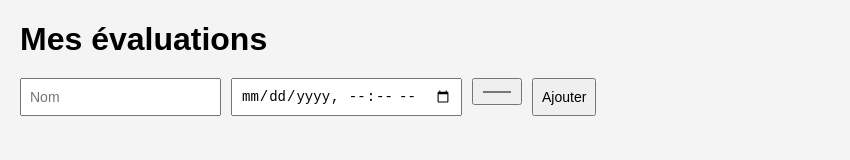
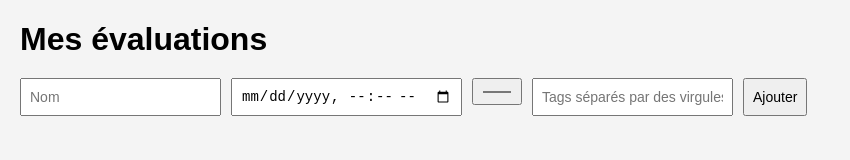
Before and after one commit to ThomasFLG/EvalTracker, a plain HTML site: page index.html in a window 1280 px wide. Shown: the whole page, without its empty margins (0-850 px from the left). Drawn offline with Linux system fonts and the light colour scheme.

Commit message:
Add input for tags and filters section

```diff
--- a/index.html
+++ b/index.html
@@ -32,11 +32,18 @@
             value="#dfefff"
         >
 
+        <input
+        type="text"
+        id="tags"
+        placeholder="Tags séparés par des virgules"
+        >
+
         <button type="submit">
             Ajouter
         </button>
 
     </form>
+    <div id="filtres"></div>
 
     <div id="liste"></div>
 
```
